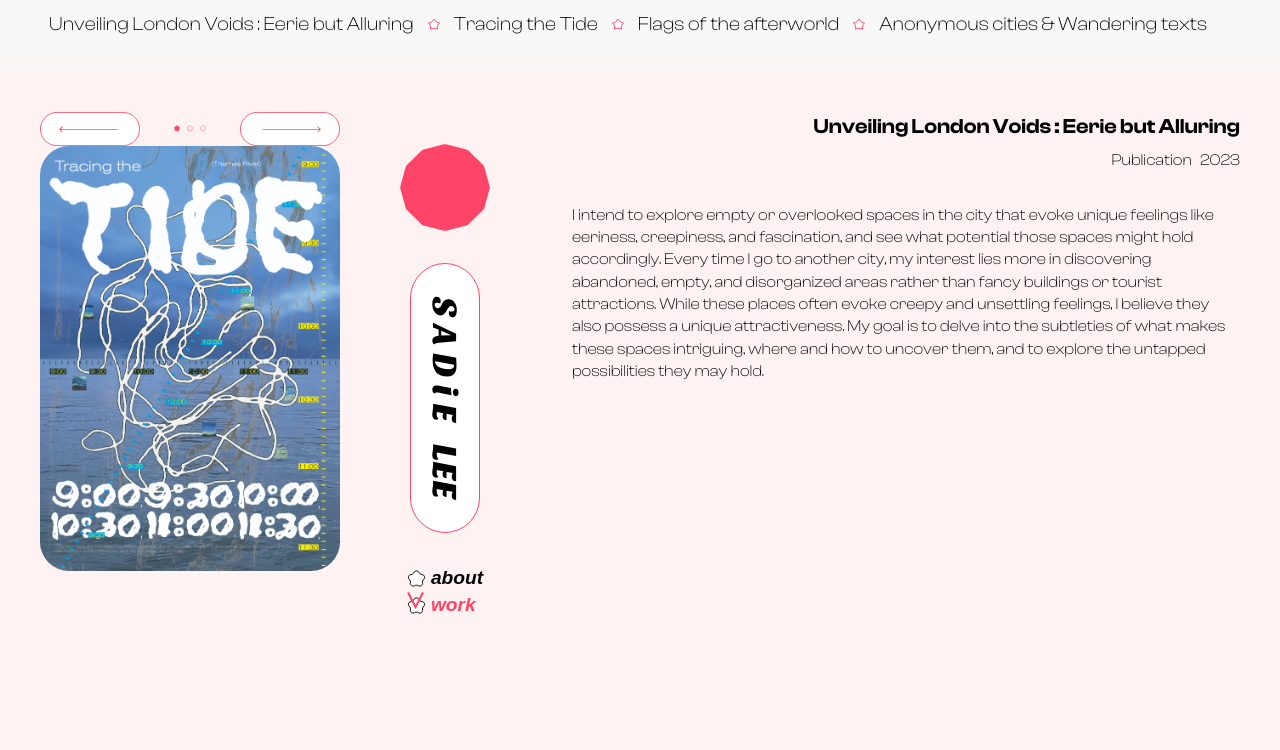
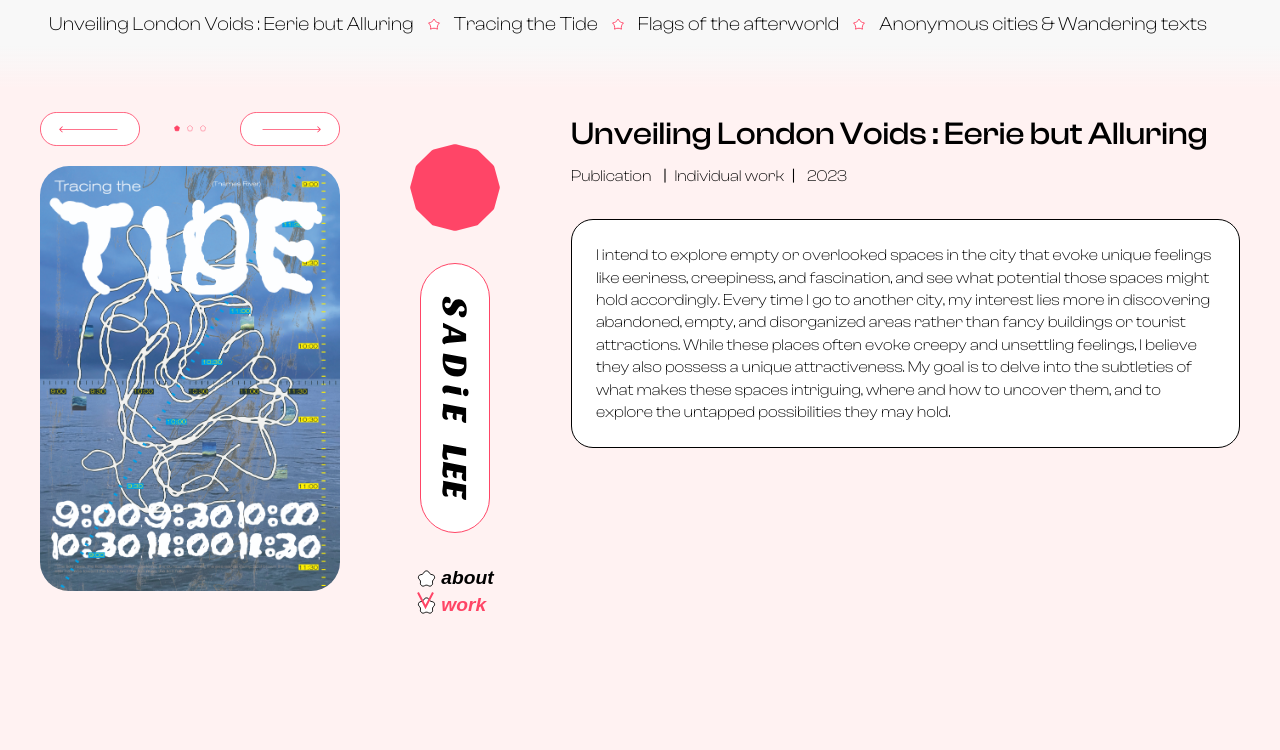
Before and after one commit to jennysujukim/sadie-lee-personal-website, a Next.js app: page /work in a window 1280 px wide. Shown: the top 750 px of the page. Built offline with nearby package versions, Linux system fonts and the light colour scheme; a web font is replaced by a local one.

Commit message:
design: style project details

```diff
--- a/src/app/components/ImgCarousel/ImgCarousel.module.css
+++ b/src/app/components/ImgCarousel/ImgCarousel.module.css
@@ -1,10 +1,11 @@
 .wrapper {
-  @apply min-w-articleImg min-h-articleWrapper;
+  @apply mb-[2rem]
+  tab-lg:mb-0 tab-lg:min-w-articleImg tab-lg:min-h-articleWrapper;
 }
 /* ---- BUTTONS ---- */
 .btnsContainer {
   @apply relative bg-lightpink flex items-center justify-center
-  tab-lg:justify-between;
+  tab-lg:justify-between tab-lg:mb-5;
 }
 
 .arrowBtn {
--- a/src/app/components/ImgCarousel/index.tsx
+++ b/src/app/components/ImgCarousel/index.tsx
@@ -44,7 +44,7 @@ export default function ImgCarousel({ projectId }: ImgCarouselProps) {
         selectedCarousel.style.transform = `translateX(-${currIndex * Dimensions.carouselImgWidth_Desktop}px)`
       }
     }
-  }, [currIndex, selectedCarousel, imgContainer.current, isResponsive])
+  }, [currIndex, selectedCarousel, imgContainer, isResponsive])
 
 
   const prevSlide = () => {
--- a/src/app/components/MainNav/MainNav.module.css
+++ b/src/app/components/MainNav/MainNav.module.css
@@ -1,6 +1,6 @@
 .wrapper {
   @apply flex justify-between items-center py-[2rem] gap-2
-  tab-lg:gap-0 tab-lg:flex-col tab-lg:w-mainNav-width tab-lg:my-0 tab-lg:mx-0 ;
+  tab-lg:gap-0 tab-lg:flex-col tab-lg:w-mainNav-width tab-lg:my-0 tab-lg:mx-0 tab-lg:sticky tab-lg:top-workNav-height;
 }
 
 /* ---- GRIP ---- */
--- a/src/app/components/ProjectDetails/ProjectDetails.module.css
+++ b/src/app/components/ProjectDetails/ProjectDetails.module.css
@@ -2,16 +2,16 @@
   @apply min-h-articleWrapper;
 }
 
-.title {
-  @apply text-right;
+.subContainer {
+  @apply mt-2 mb-8 flex flex-wrap;
 }
 
-.subContainer {
-  @apply flex justify-end mt-2 mb-8;
+.divider {
+  @apply mx-2;
 }
 
 .keywords {
-  @apply flex justify-end;
+  @apply flex;
 }
 
 .comma {
@@ -22,6 +22,14 @@
   @apply pl-1;
 }
 
+.descriptionContainer {
+  @apply bg-white border border-black rounded-descriptionContainer p-6;
+}
+
 .description {
   @apply mb-8;
 }
+
+.description:last-child {
+  @apply mb-0;
+}
--- a/src/app/components/ProjectDetails/index.tsx
+++ b/src/app/components/ProjectDetails/index.tsx
@@ -30,9 +30,12 @@ export default function ProjectDetails({ projectId }: ProjectDetailsProps) {
                 </React.Fragment>
               ))}
             </div>
+            <span className={styles.divider}>|</span>
+            <p>{project.type}</p>
+            <span className={styles.divider}>|</span>
             <p className={styles.year}>{project.year}</p>
           </div>
-          <div>
+          <div className={styles.descriptionContainer}>
             {project.description?.map((paragraph, index) => (
               <p
                 key={index}
--- a/src/app/globals.css
+++ b/src/app/globals.css
@@ -22,7 +22,8 @@
   /* ---- FONT SIZES ---- */
   --fs-h1: 2rem;
   --fs-h1-tab-lg: 2rem;
-  --fs-h2: 1.3rem;
+  --fs-h2: 2rem;
+  --fs-h2-tab-lg: 2.5rem;
   --fs-p: 1rem;
   --fs-workNav-link: 1.2rem;
   --fs-workNav-link-mobile: 1.6rem;
@@ -46,6 +47,7 @@
   --w-articleImg-tab: calc(100vw - ((var(--spacing-sideWrapper-tab) * 2) + var(--w-scrollbar)));
   /* ---- BORDER RADIUS ----- */
   --b-radius-articleImg: 29px;
+  --b-radius-descriptionContainer: 22px;
 }
 
 body {
@@ -87,7 +89,7 @@ h1 {
 }
 
 h2 {
-  font-weight: 600;
+  font-weight: 500;
   font-size: var(--fs-h2);
 }
 
@@ -101,4 +103,8 @@ p {
     font-size: var(--fs-h1-tab-lg);
     letter-spacing: 2px;
   }
+
+  h2 {
+    font-size: var(--fs-h2-tab-lg);
+  }
 }
--- a/src/app/work/page.tsx
+++ b/src/app/work/page.tsx
@@ -18,7 +18,6 @@ export default function WorkPage() {
           <ArticleMobile />
         </div>
       </div>
-
       <div className={styles.wrapper}>
         <div className={styles.imgsContainer}>
           <ArticleImgs />
--- a/src/app/work/workPage.module.css
+++ b/src/app/work/workPage.module.css
@@ -25,7 +25,7 @@
 .navContainer {
   @apply sticky top-0 z-30 w-full -order-1 px-wrapper-side-mobile
   tab:px-wrapper-side-tab
-  tab-lg:px-0 tab-lg:static tab-lg:order-none;
+  tab-lg:px-0 tab-lg:static tab-lg:order-none tab-lg:flex tab-lg:justify-center tab-lg:items-start;
 }
 
 .descriptionsContainer {
--- a/src/types/constants/Dimensions.ts
+++ b/src/types/constants/Dimensions.ts
@@ -1,7 +1,5 @@
 const Dimensions = {
   carouselImgWidth_Desktop: 300,
-  carouselImgWidth_Tablet: 'calc(100vw - (3rem + 70px))',
-  carouselImgWidth_Mobile: 'calc(100vw - (2rem + 70px))',
 }
 
 export default Dimensions;
--- a/tailwind.config.ts
+++ b/tailwind.config.ts
@@ -61,6 +61,7 @@ const config: Config = {
       },
       borderRadius: {
         'articleImg': 'var(--b-radius-articleImg)',
+        'descriptionContainer': 'var(--b-radius-descriptionContainer)',
       },
       boxShadow: {
         'workNav-hover-thumbnail': 'var(--color-pink) 0px 5px 15px',
```
